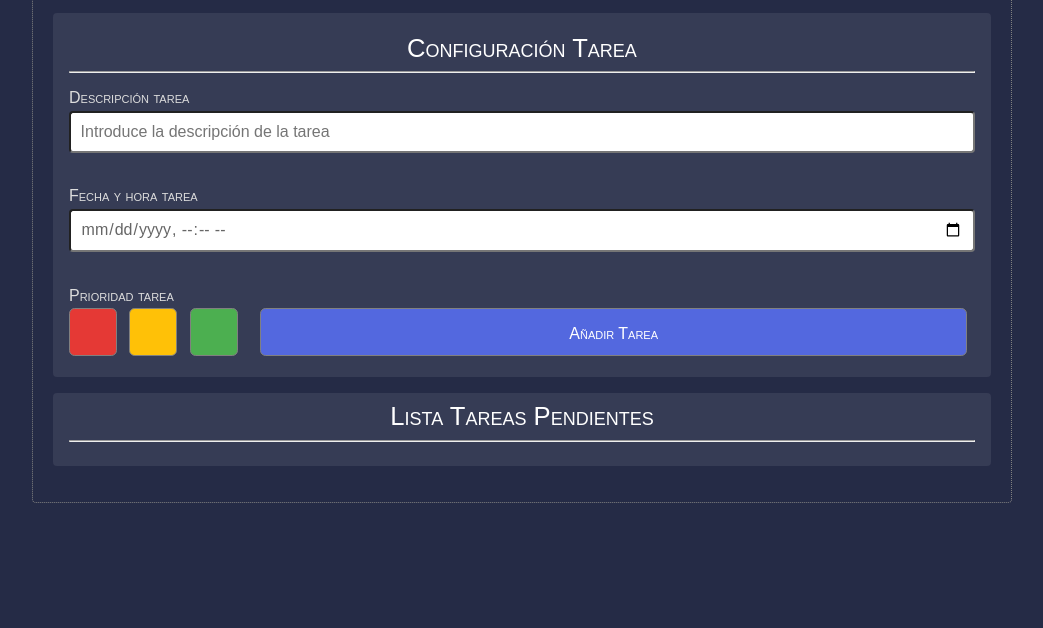
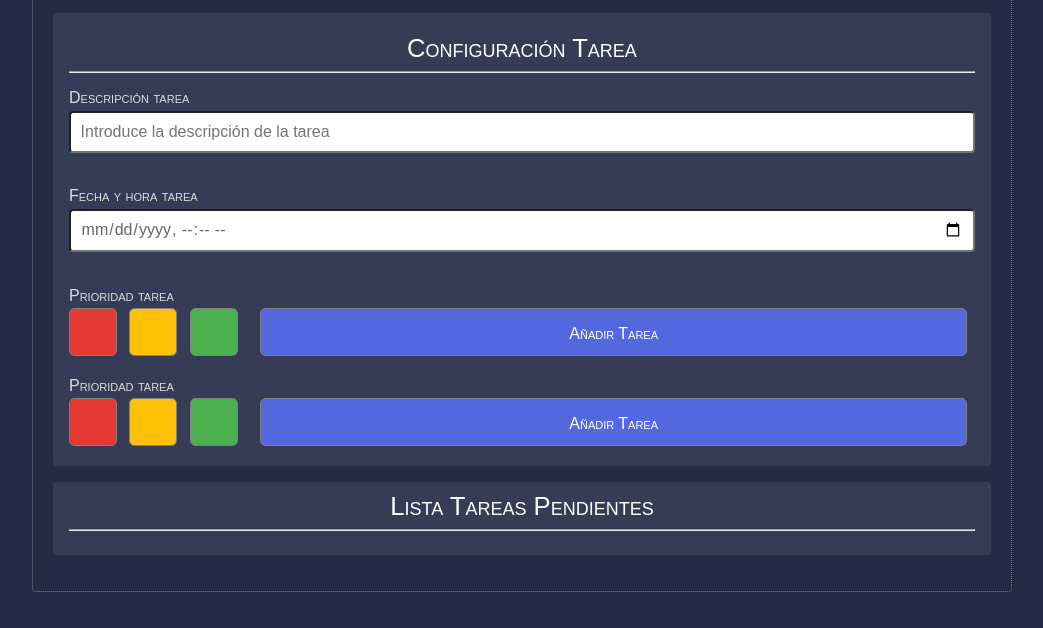
Before and after one commit to jorgesanchez-ribera/ramas, a plain HTML site: page index.html in a window 1280 px wide. Shown: the part 172-800 px from the top of the page, without its empty margins (118-1161 px from the left). Drawn offline with Linux system fonts and the light colour scheme.

Commit message:
Cambios realizados por el master

```diff
--- a/index.html
+++ b/index.html
@@ -49,6 +49,21 @@
 				</button>
 				<small class="error" id="errorcolor"> &nbsp;</small>
 			</section>
+
+			<!-- Cambios realizado en master -->
+			<section id="buttons" class="buttons">
+				<label for="text" class=form__label>Prioridad tarea</label>
+				<!-- Observa las clases para el color de fondo y los id, se llaman igual  -->
+				<!-- Observa que los colores son divs y añadir tarea es un button  -->
+				<div id="red" class="buttons__task red"></div>
+				<div id="orange" class="buttons__task orange"></div>
+				<div id="green" class="buttons__task green"></div>
+
+				<button id="btnaniadir" class="buttons__aniadir">
+					<span class="buttons__text">Añadir Tarea</span>
+				</button>
+				<small class="error" id="errorcolor"> &nbsp;</small>
+			</section>
 		</section>
 
 		<section class="tasks" id="tasks">
```
